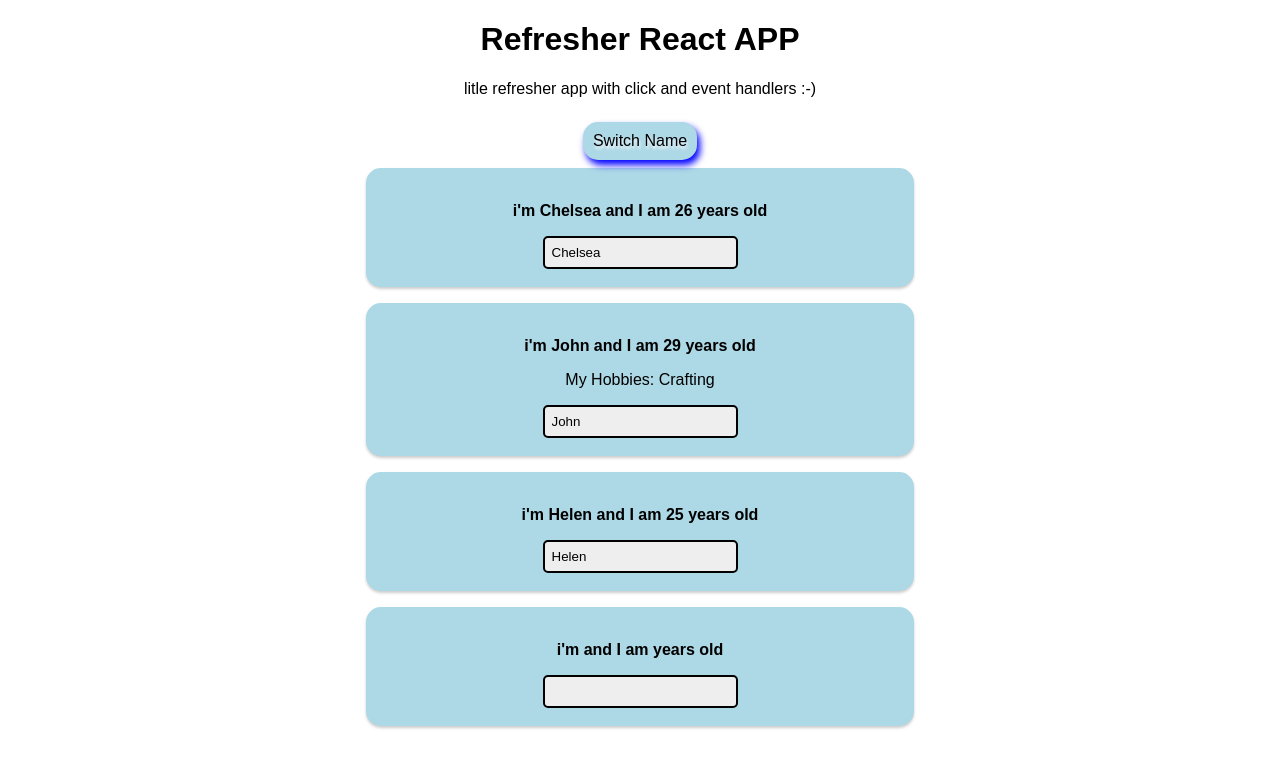
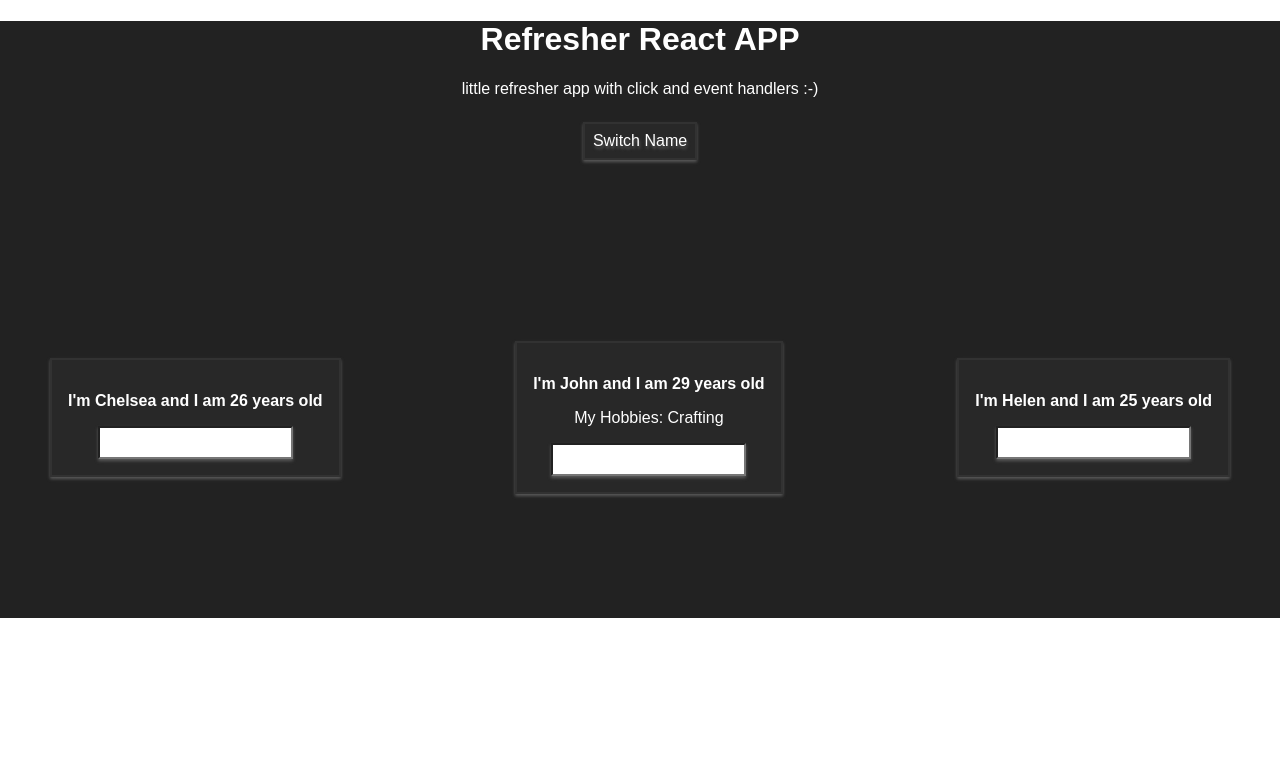
Before and after one commit to bchelsea/my, a React (Create React App) app: page / in a window 1280 px wide. Shown: the top 768 px of the page. Built offline with nearby package versions, Linux system fonts and the light colour scheme.

Commit message:
more css

```diff
--- a/src/App.css
+++ b/src/App.css
@@ -1,4 +1,14 @@
 .App {
   text-align: center;
   font-family: Arial, Helvetica, sans-serif;
+  background-color: #222;
+  color: white;
 }
+
+.Container {
+  display: flex; /* or inline-flex */
+  justify-content: space-between;
+  margin: 50px;
+  height: 400px;
+  align-items: center;
+}
--- a/src/App.js
+++ b/src/App.js
@@ -1,6 +1,7 @@
 import React, { Component } from 'react';
 import './App.css';
 import Person from './Person/Person';
+import { white } from 'color-name';
 
 
 class App extends Component {
@@ -12,7 +13,6 @@ class App extends Component {
    ],
    otherState: 'Some other value'
   };
-
 
   switchNameHandler = (newName) => {
     //console.log('this was clicked');
@@ -30,7 +30,7 @@ class App extends Component {
       persons: [
         { name: 'Chelsea', age: 26 },
         { name: event.target.value, age: 29 },
-        { name: 'Hellz', age: 25 }
+        { name: 'Helen', age: 25 }
       ]
     });
     console.log('name change handler triggered');
@@ -39,29 +39,33 @@ class App extends Component {
     render() {
 
       const style = {
-        backgroundColor: 'lightblue',
+        backgroundColor: '#282828',
         font: 'inherit',
-        border: '2px solid lightblue',
+        color: 'white',
+        border: '2px solid  #323232',
         padding: '8px',
         cursor: 'pointer',
         margin: '8px',
-        borderRadius: '15px',
-        boxShadow: '3px 5px 7px blue',
-        textShadow: '1px 3px 3px white',
+        boxShadow: '0px 2px 3px #595959',
+        textShadow: '1px 3px 3px #595959',
       };
+
 
 
      return (
       <div className="App">
       <h1>Refresher React APP</h1>
-      <p>litle refresher app with click and event handlers :-)</p>
+      <p>little refresher app with click and event handlers :-)</p>
+
       <button
       style={style}
       onClick={ () => this.switchNameHandler('CHEEEEEEELS') }>Switch Name</button>
 
+      <div className='Container'>
+
       <Person
       name={this.state.persons[0].name}
-      age={this.state.persons[0].age}/>
+      age={this.state.persons[0].age} />
 
       <Person
       name={this.state.persons[1].name}
@@ -73,9 +77,9 @@ class App extends Component {
 
       <Person
       name={this.state.persons[2].name}
-      age={this.state.persons[2].age}/>
-      <Person/>
+      age={this.state.persons[2].age} />
 
+      </div>
       </div>
     )
    //return React.createElement('div',{className: 'App'},React.createElement('h1', null, 'DOes this work now'));
--- a/src/Person/Person.css
+++ b/src/Person/Person.css
@@ -1,12 +1,9 @@
 .Person {
-    width: 40%;
-    margin: auto auto 16px;
-    border: 2px solid lightblue;
-    box-shadow: 0 2px 3px #ccc;
+    border: 2px solid  #323232;
+    box-shadow: 0 2px 3px #595959;
     padding: 16px;
     text-align: center;
-    border-Radius: 15px;
-    background-color: lightblue;
+    background-color: #282828;
 }
 
 .Paragraph {
@@ -14,9 +11,7 @@
 }
 
 .TextBox {
-    border: 2px solid black;
     height: 15px;
     padding: 7px;
-    background-color: #eee;
-    border-radius: 5px;
+    box-shadow: 0 2px 3px #595959;
 }
--- a/src/Person/Person.js
+++ b/src/Person/Person.js
@@ -3,10 +3,10 @@ import Person from './Person.css';
 
 const person = (props) => {
     return (
-        (<div className ='Person'>
-        <p className='Paragraph' onClick={props.click}> i'm {props.name} and I am {props.age} years old</p>
+        (<div className='Person'>
+        <p className='Paragraph' onClick={props.click}> I'm {props.name} and I am {props.age} years old</p>
         <p>{props.children}</p>
-        <input type ="text" className='TextBox' onChange={props.changed} value={props.name}/>
+        <input type ="text" className='TextBox' onChange={props.changed}/>
         </div>
         )
     )
```
